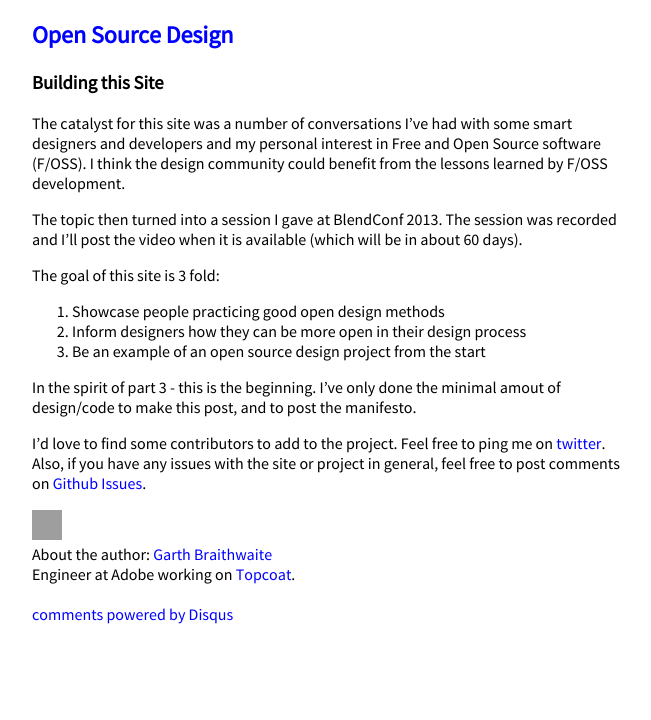
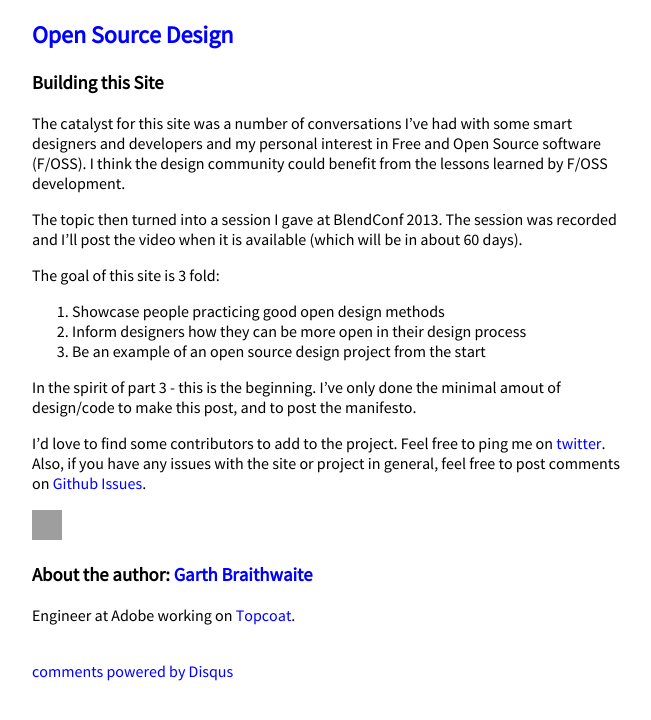
Before and after one commit to DesignOpen/designopen.github.io, a Jekyll site: the page built from _posts/2013-09-16-building_this_site.md, in a window 1280 px wide. Shown: the top 720 px of the page, without its empty margins (308-959 px from the left). Built offline with Jekyll 4.4.1, drawn with Linux system fonts in a browser that asks for light colours; comment, search, counter and statistics services are not loaded; grey boxes are pictures that could not be loaded.

Commit message:
implemented @ttimsmith's suggestions on the author portion of the blog post footer

```diff
--- a/_layouts/post.html
+++ b/_layouts/post.html
@@ -10,8 +10,8 @@
     <footer>
       <div class="author">
         <a href="{{site.authors[page.author].web}}"><img src="http://www.gravatar.com/avatar/{{site.authors[page.author].gravatar}}" alt="{{site.authors[page.author].display_name}}" width="30" height="30"></a>
-        <div>About the author: <a href="{{site.authors[page.author].web}}">{{site.authors[page.author].display_name}}</a><div>
-        <div class="author_bio">{{site.authors[page.author].bio}}</div>
+<h3>About the author: <a href="{{site.authors[page.author].web}}">{{site.authors[page.author].display_name}}</a></h3>
+<p class="author_bio">{{site.authors[page.author].bio}}</p>
       </div>
     </footer>
   </article>
```
